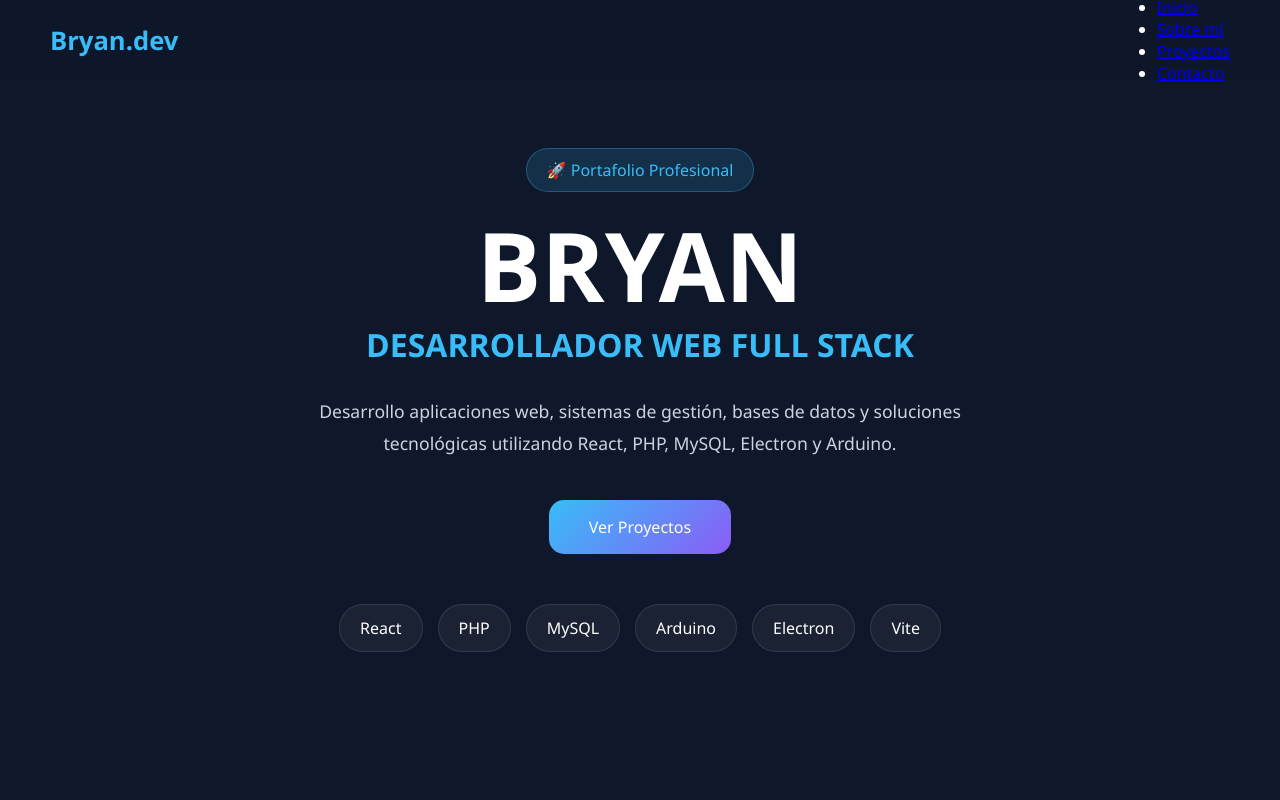
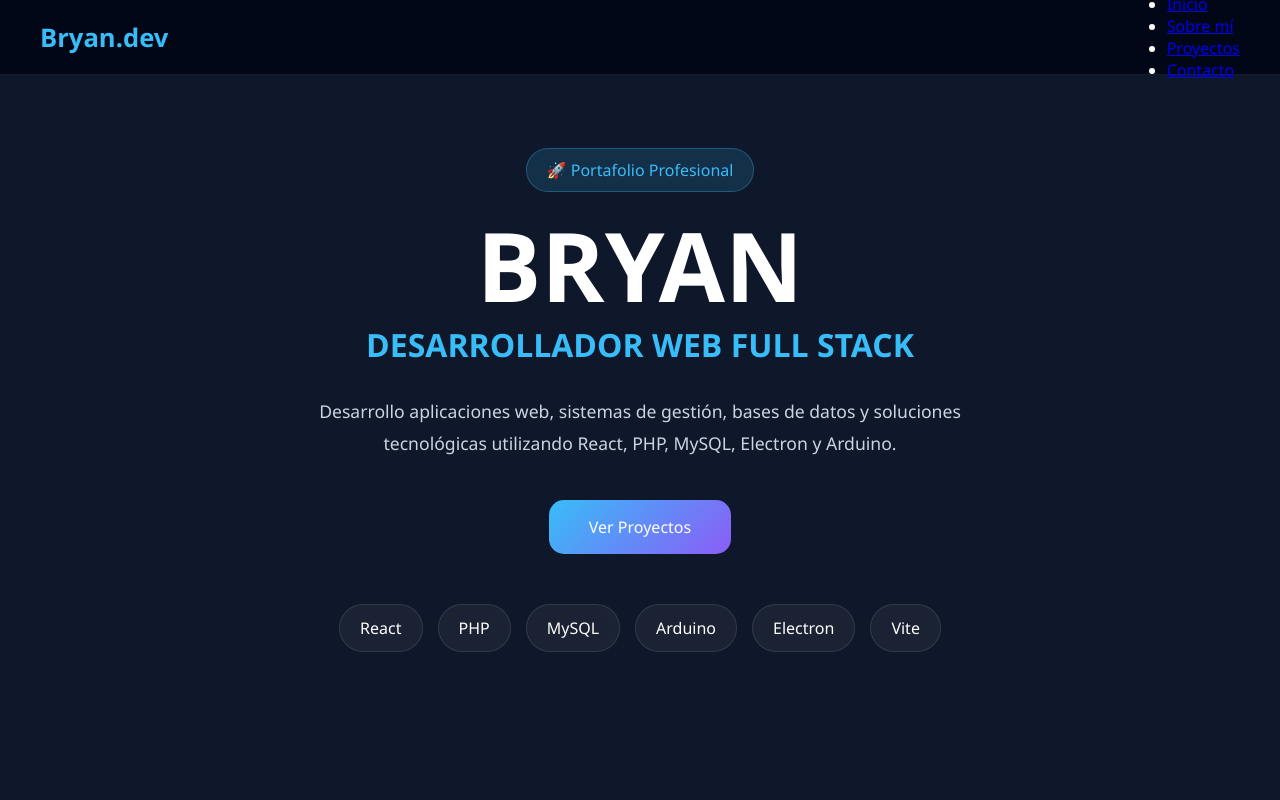
Before and after one commit to bryam-e/portafolio-bryan, a React (Vite) app: page / in a window 1280 px wide. Shown: the top 800 px of the page. Built offline with nearby package versions, Linux system fonts and the light colour scheme.

Commit message:
Nuevo Hero

```diff
--- a/src/App.css
+++ b/src/App.css
@@ -610,3 +610,47 @@ body{
   }
 
 }
+.nav-links{
+  display:flex;
+  gap:30px;
+  list-style:none; /* quita los puntos */
+  margin:0;
+  padding:0;
+}
+
+.nav-links li{
+  list-style:none;
+}
+
+.nav-links a{
+  text-decoration:none;
+  color:white;
+  font-weight:500;
+  transition:.3s;
+}
+
+.nav-links a:hover{
+  color:#38bdf8;
+}
+.navbar{
+  position:fixed;
+  top:0;
+  left:0;
+
+  width:100%;
+  height:75px;
+
+  display:flex;
+  justify-content:space-between;
+  align-items:center;
+
+  padding:0 40px;
+
+  background:rgba(2,6,23,.9);
+
+  backdrop-filter:blur(12px);
+
+  border-bottom:1px solid rgba(255,255,255,.08);
+
+  z-index:1000;
+}
```
